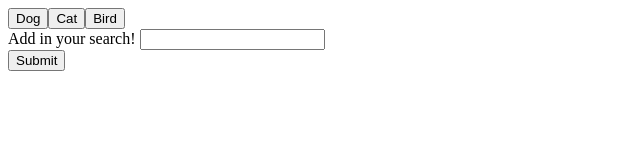
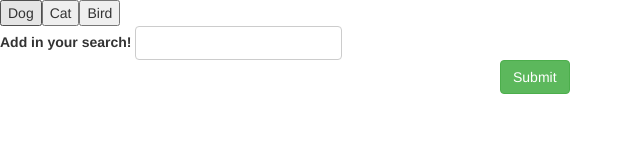
Before and after one commit to JihyunH/GifTastic, a plain HTML site: page index.html in a window 1280 px wide. Shown: the whole page, without its empty margins (0-640 px from the left). Drawn offline with nearby package versions, Linux system fonts and the light colour scheme.

Commit message:
initial files

```diff
--- a/index.html
+++ b/index.html
@@ -3,10 +3,15 @@
 <head>
 	<title>Your personal GIF Heaven</title>
 	<link rel="stylesheet" type="text/css" href="style.css">
+
+<!-- Latest compiled and minified CSS -->
+<link rel="stylesheet" href="https://maxcdn.bootstrapcdn.com/bootstrap/3.3.7/css/bootstrap.min.css" integrity="sha384-BVYiiSIFeK1dGmJRAkycuHAHRg32OmUcww7on3RYdg4Va+PmSTsz/K68vbdEjh4u" crossorigin="anonymous">
+
 	<script
   src="https://code.jquery.com/jquery-3.1.1.js"
   integrity="sha256-16cdPddA6VdVInumRGo6IbivbERE8p7CQR3HzTBuELA="
   crossorigin="anonymous"></script>
+
 </head>
 <body>
 
@@ -14,8 +19,8 @@
 
 <form id="search-form">
 	<label for="search-input">Add in your search!</label>
-	<input type="text" id="search-input"><br>
-	<input type="submit" id ="addSearch" value="Submit">
+	<input class="btn btn-default" type="text" id="search-input"><br>
+	<input class="btn btn-success" type="submit" id ="addSearch" value="Submit">
 </form>
 
 <div id="searches"></div>
--- a/style.css
+++ b/style.css
@@ -0,0 +1,3 @@
+#addSearch {
+	margin-left: 500px;
+}
```
Also changed, not shown: logic.js (line endings or trailing spaces).
